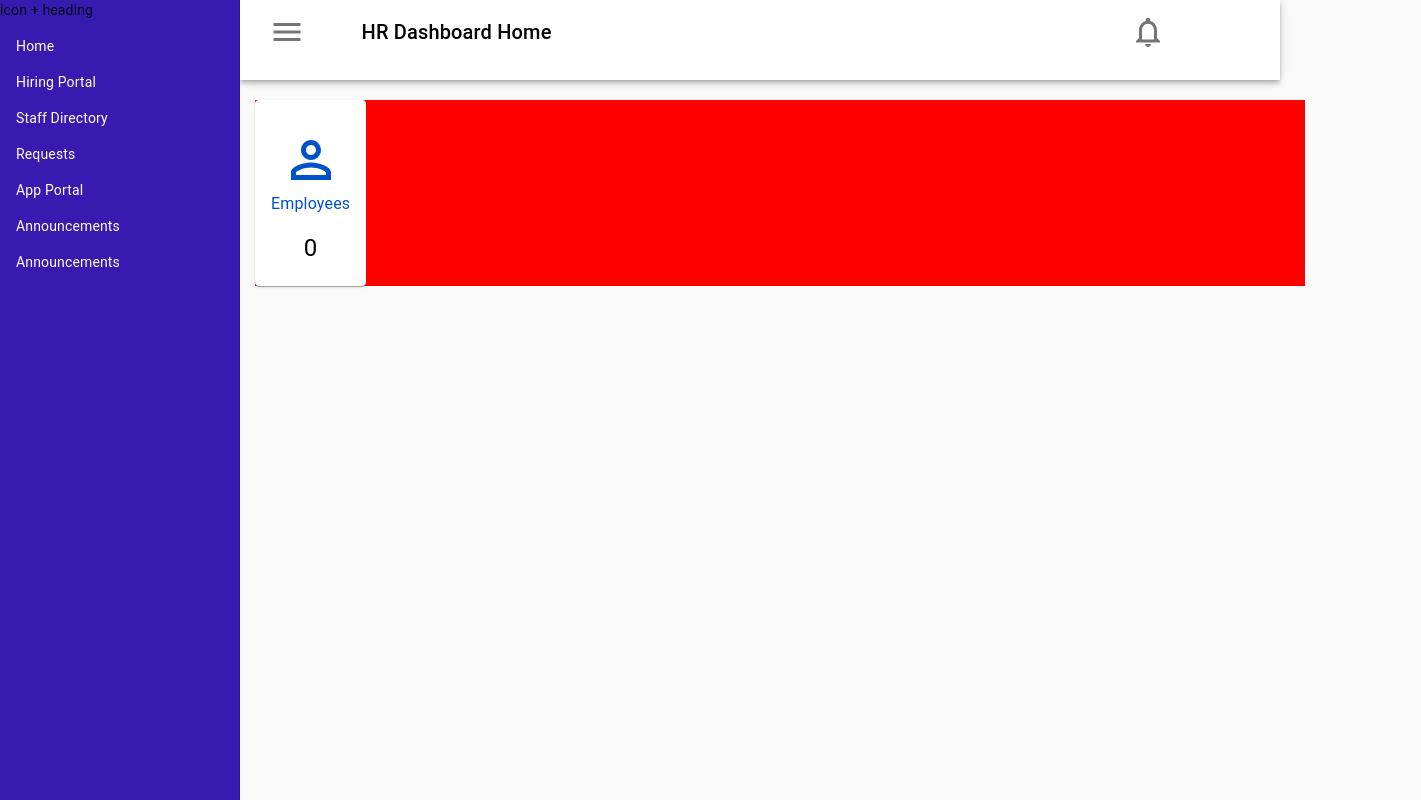
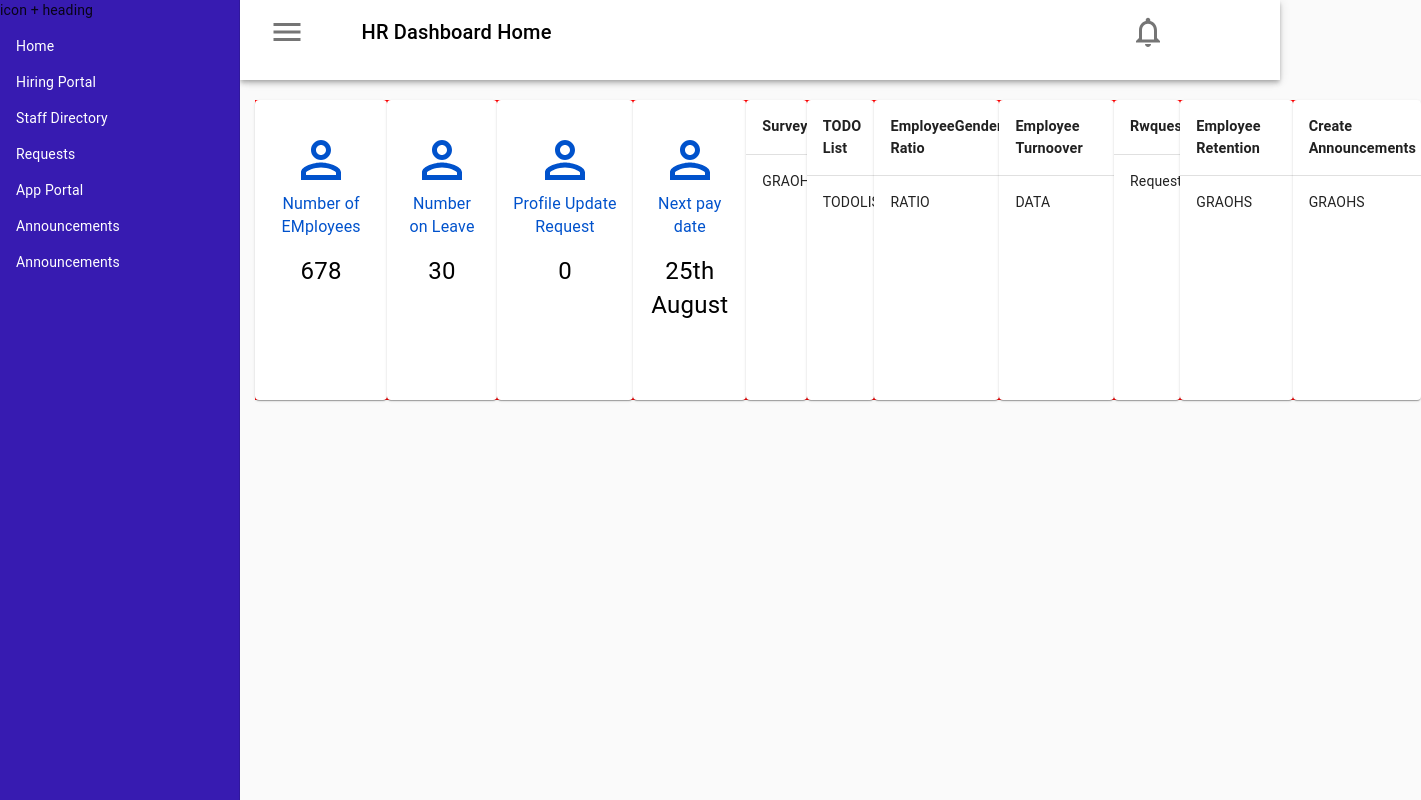
Before and after one commit to aaminamariam/P05, a React (Create React App) app in the folder P05-HR Management System/Prototype/: page / in a window 1280 px wide. Shown: the whole page, 1421 px wide, since content can reach past the window. Built offline with nearby package versions, Linux system fonts and the light colour scheme.

Commit message:
dashobard home cards created

```diff
--- /dev/null
+++ b/P05-HR Management System/Prototype/src/components/EnhancedCard.tsx
@@ -0,0 +1,57 @@
+import React from "react";
+import { makeStyles } from "@material-ui/core/styles";
+import Card from "@material-ui/core/Card";
+import CardContent from "@material-ui/core/CardContent";
+import CardHeader from "@material-ui/core/CardHeader";
+import Divider from "@material-ui/core/Divider";
+import { Typography } from "@material-ui/core";
+
+const useStyles = makeStyles({
+  root: {
+    minHeight: 300,
+    padding: 0,
+  },
+  title: {
+    fontSize: 14.4,
+    fontWeight: 600,
+  },
+  divider: {
+    width: "100%",
+  },
+});
+
+export interface IEnhancedCardProps {
+  /**
+   * the content of the title
+   */
+  title: String;
+  /**
+   * content of the component, must be a node
+   */
+  children: React.ReactNode;
+}
+
+/**
+ *  Customized component contains content and action about a single or multiple objects.
+ *  Pass title and children as props
+ */
+
+const EnhancedCard = (props: IEnhancedCardProps) => {
+  const classes = useStyles();
+
+  return (
+    <Card className={classes.root} data-testid="card">
+      <CardHeader
+        title={
+          //typography was used to override the default typography here because we cant target the header class or id and change fontSize or pass as props
+          <Typography className={classes.title}>{props.title}</Typography>
+        }
+        data-testid="card-title"
+      />
+      <Divider className={classes.divider} />
+      <CardContent>{props.children}</CardContent>
+    </Card>
+  );
+};
+
+export default EnhancedCard;
--- a/P05-HR Management System/Prototype/src/pages/Home.tsx
+++ b/P05-HR Management System/Prototype/src/pages/Home.tsx
@@ -1,20 +1,50 @@
 import { makeStyles, createStyles } from "@material-ui/core";
+import { classicNameResolver } from "typescript";
 
 import StatCard from "../components/StatCard";
+
+import PermIdentityOutlinedIcon from "@material-ui/icons/PermIdentityOutlined";
+import EnhancedCard from "../components/EnhancedCard";
 
 const useStyles = makeStyles(() =>
   createStyles({
     root: {
       display: "flex",
+      flexDirection: "row",
     },
   })
 );
 
 export default function Home() {
-  // const classes = useStyles();
+  const classes = useStyles();
   return (
-    <div>
-      <StatCard />
+    <div className={classes.root}>
+      <StatCard
+        icon={<PermIdentityOutlinedIcon />}
+        title="Number of EMployees"
+        data="678"
+      />
+      <StatCard
+        icon={<PermIdentityOutlinedIcon />}
+        title="Number on Leave"
+        data="30"
+      />
+      <StatCard
+        icon={<PermIdentityOutlinedIcon />}
+        title="Profile Update Request"
+      />
+      <StatCard
+        icon={<PermIdentityOutlinedIcon />}
+        title="Next pay date"
+        data="25th August"
+      />
+      <EnhancedCard title="Surveys">GRAOHS</EnhancedCard>
+      <EnhancedCard title="TODO List">TODOLIST</EnhancedCard>
+      <EnhancedCard title="EmployeeGender Ratio">RATIO</EnhancedCard>
+      <EnhancedCard title="Employee Turnoover">DATA</EnhancedCard>
+      <EnhancedCard title="Rwquests">Requests</EnhancedCard>
+      <EnhancedCard title="Employee Retention">GRAOHS</EnhancedCard>
+      <EnhancedCard title="Create Announcements">GRAOHS</EnhancedCard>
     </div>
   );
 }
```
